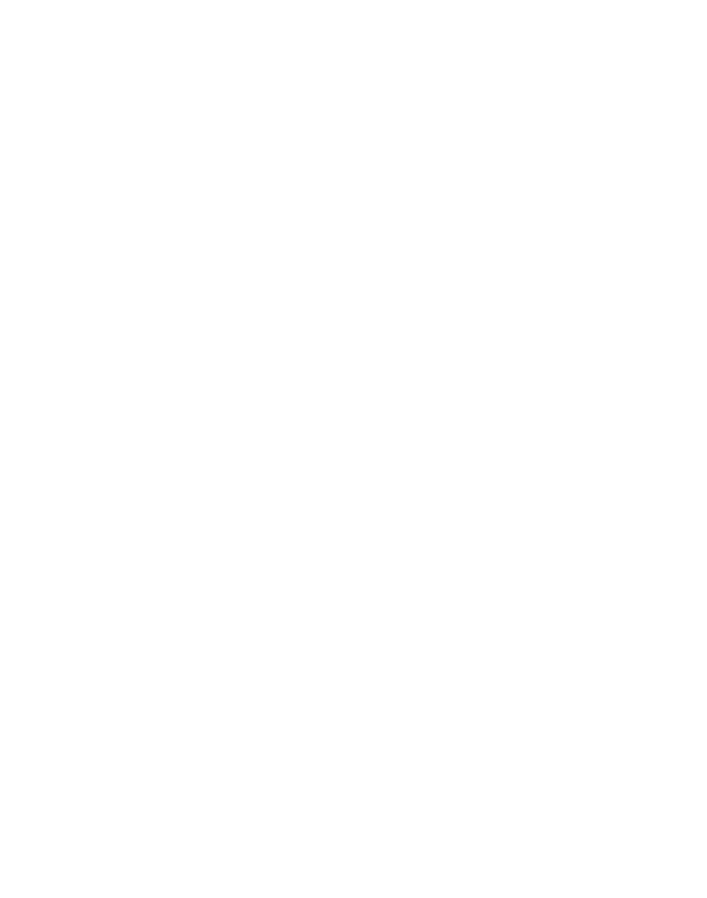
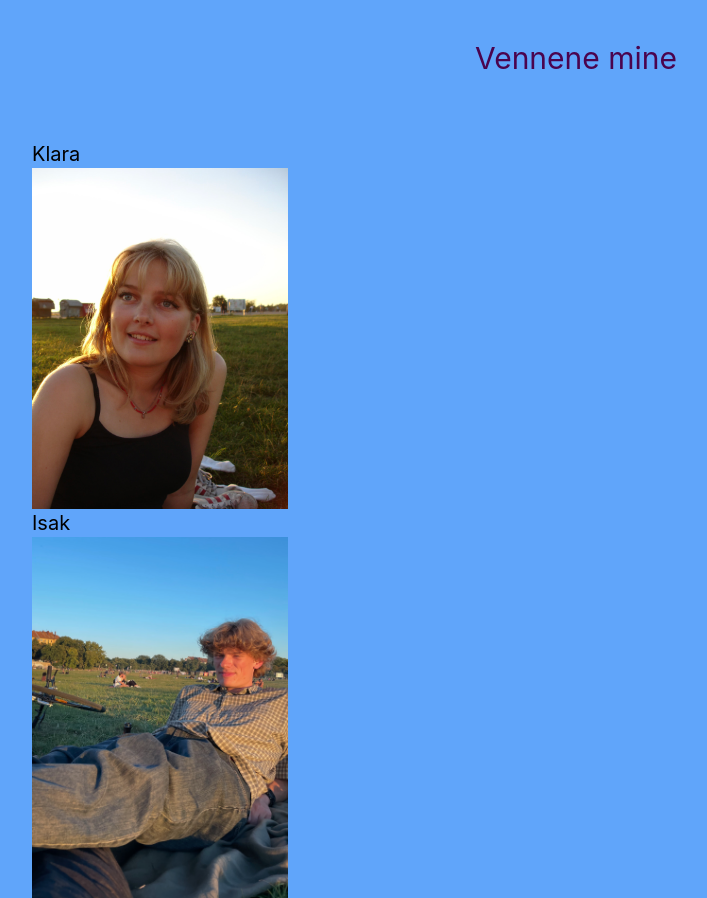
Before and after one commit to aurorakennedy/kennedy.no, a React (Create React App) app: page /venner in a window 1280 px wide. Before the commit this address had no page. Shown: the whole page, without its empty margins (64-771 px from the left). Before the commit the page ends 800 px from the top, so only its background shows below. Built offline with nearby package versions, Linux system fonts and the light colour scheme; a web font is replaced by a local one.

Commit message:
venner page added to homepage

```diff
--- a/src/App.tsx
+++ b/src/App.tsx
@@ -3,7 +3,7 @@
 import Home from "../src/components/Home";
 import About from "./components/About";
 import Kniting from "./components/Kniting";
-import Album from "./components/Album";
+import Venner from "./components/Venner";
 
 function App() {
   return (
@@ -14,7 +14,7 @@
             <Route path="/" element={<Home />} />
             <Route path="/about" element={<About />} />
             <Route path="/kniting" element={<Kniting />} />
-            <Route path="/album" element={<Album />} />
+            <Route path="/venner" element={<Venner />} />
           </Routes>
         </Router>
       </main>
--- a/src/components/Album.tsx
+++ /dev/null
@@ -1,18 +0,0 @@
-const Album = () => {
-  return (
-    <>
-      <body>
-        {/* Bakgrunn */}
-        <main className="bg-blue-400">
-          <div className="text-center pt-10">
-            <h1 className=" text-3xl text-fuchsia-950">
-              Album fra highligths av livet mitt de siste årene tjoho
-            </h1>
-          </div>
-        </main>
-      </body>
-    </>
-  );
-};
-
-export default Album;
--- a/src/components/Home.tsx
+++ b/src/components/Home.tsx
@@ -9,8 +9,8 @@
   const gotToKnitting = () => {
     navigate("/kniting");
   };
-  const gotToAlbum = () => {
-    navigate("/album");
+  const gotToVenner = () => {
+    navigate("/venner");
   };
 
   return (
@@ -132,11 +132,11 @@
             </div>
             <div className="absolute bottom-72 right-80">
               <button
-                onClick={gotToAlbum}
+                onClick={gotToVenner}
                 className="text-pink-500 font-bold font-handwriting text-3xl hover:text-5xl"
               >
                 {" "}
-                Album{" "}
+                Venner{" "}
               </button>
             </div>
 
--- a/src/components/Venner.tsx
+++ b/src/components/Venner.tsx
@@ -15,6 +15,10 @@
               className="w-64"
             />
           </div>
+          <div className="ml-24">
+            <a href="https://isak.me/"> Isak</a>
+            <img src="/images/Isak.jpg" alt="Min venn Isak" className="w-64" />
+          </div>
         </main>
       </body>
     </>
```
Also changed, not shown: public/images/Isak.jpg (added).
